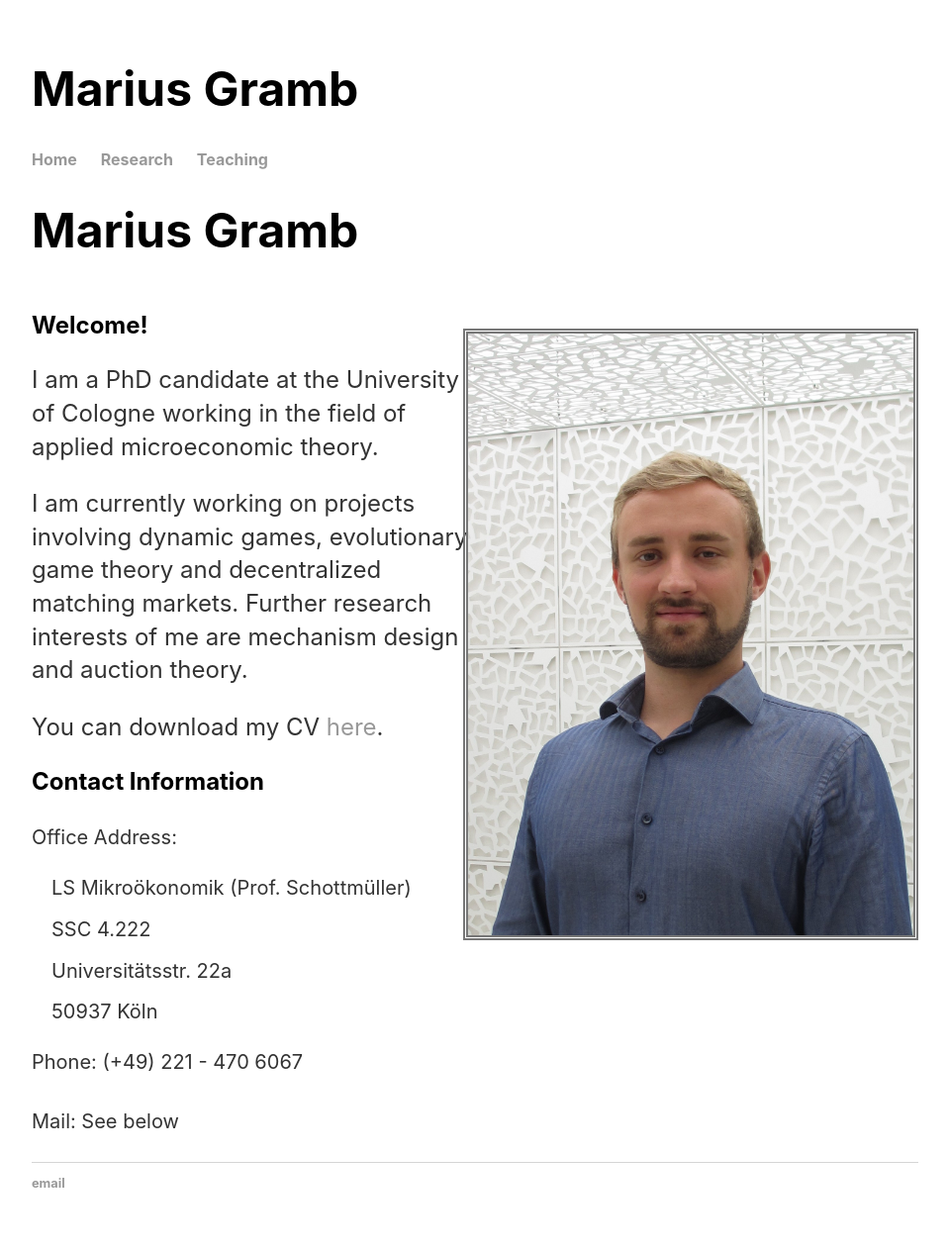
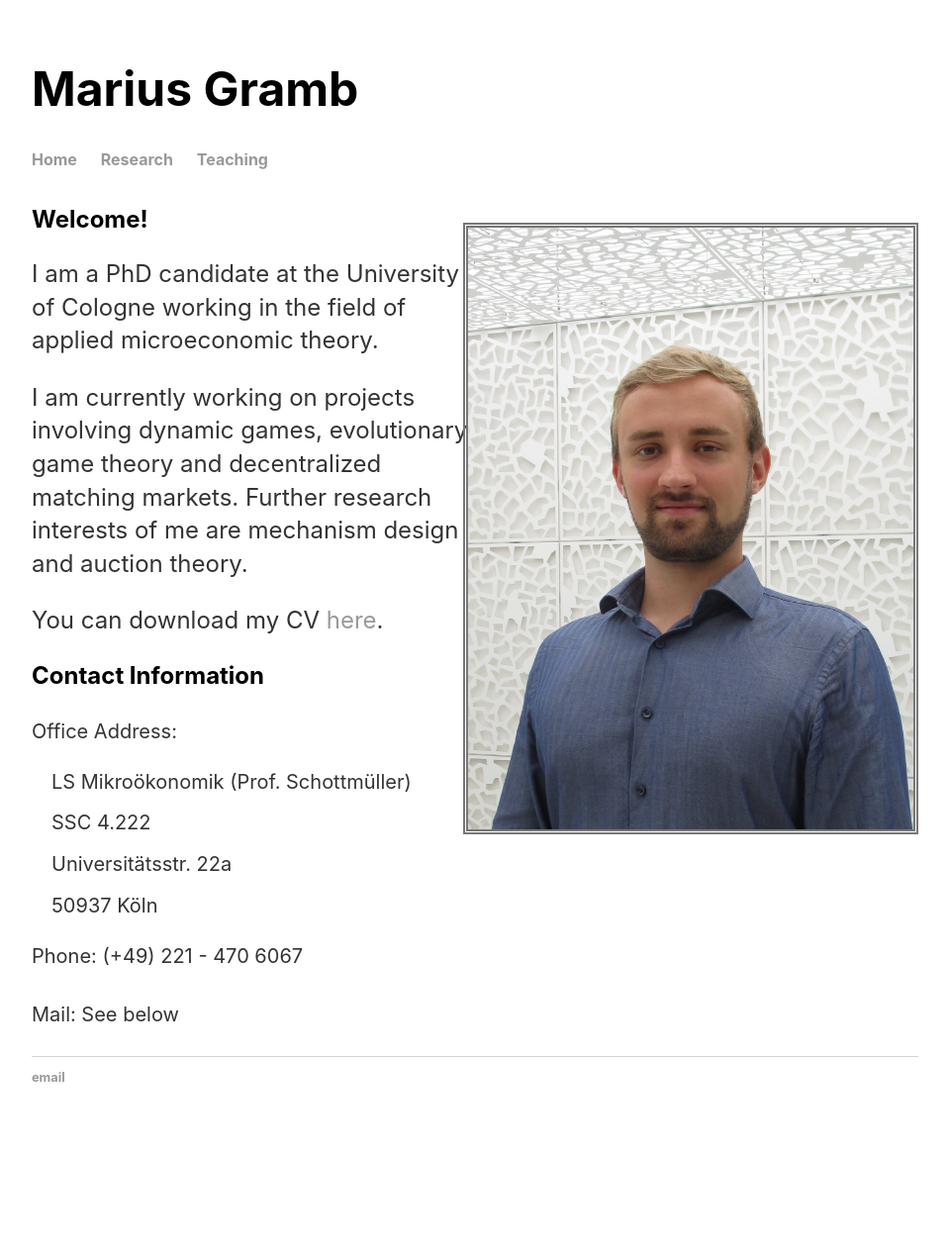
Before and after one commit to mariusgramb/mariusgramb.github.io, a Jekyll site: the page built from index.html, in a window 1280 px wide. Shown: the whole page at 99% size, without its empty margins (160-1119 px from the left). Built offline with Jekyll 4.4.1, drawn with Linux system fonts in a browser that asks for light colours; after the commit the page ends 1156 px from its top, so only the background shows below that.

Commit message:
Update index.html

```diff
--- a/index.html
+++ b/index.html
@@ -2,9 +2,6 @@
 layout: default
 title: Marius Gramb
 ---
-    		<!-- <div class="blurb"> -->
-<h1>Marius Gramb </h1>
-    		<!-- </div><!-- /.blurb -->
 
 <div class="row">
   <div class="column">
```
